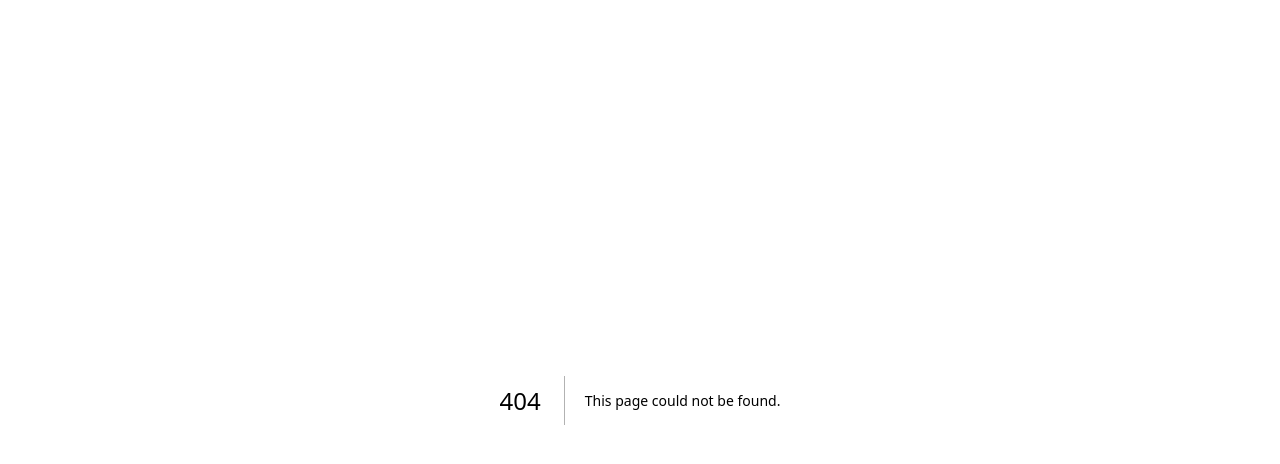
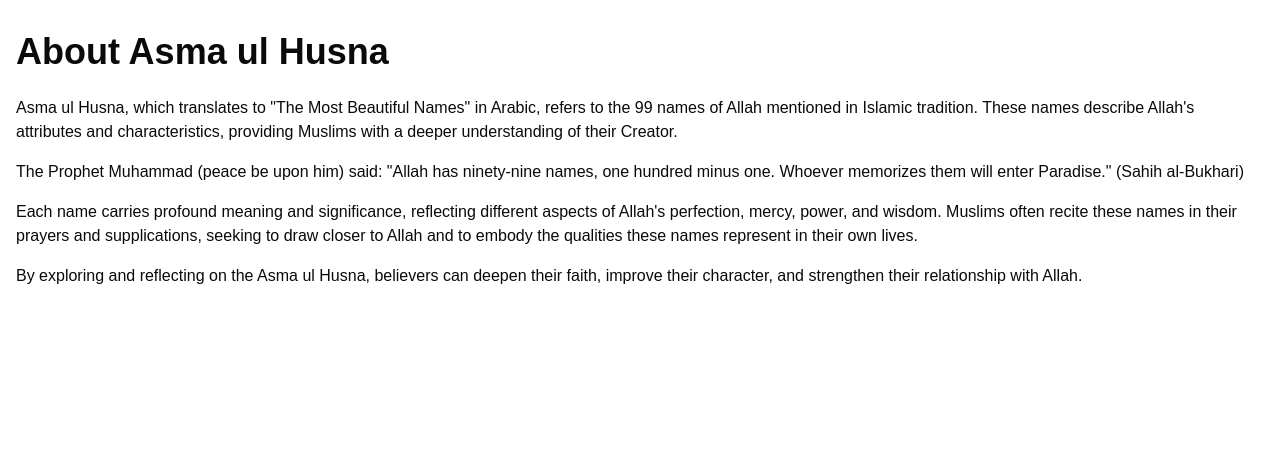
Before and after one commit to saikothasan/99-Names-of-Allah, a Next.js app: page /about in a window 1280 px wide. Before the commit this address had no page. Shown: the top 464 px of the page. Built offline with nearby package versions, Linux system fonts and the light colour scheme.

Commit message:
Create page.tsx

```diff
--- /dev/null
+++ b/src/app/about/page.tsx
@@ -0,0 +1,32 @@
+import type { Metadata } from "next"
+
+export const metadata: Metadata = {
+  title: "About Asma ul Husna | 99 Names of Allah",
+  description: "Learn about the significance and importance of the 99 names of Allah (Asma ul Husna) in Islam.",
+}
+
+export default function AboutPage() {
+  return (
+    <div className="container mx-auto px-4 py-8">
+      <h1 className="text-4xl font-bold mb-6">About Asma ul Husna</h1>
+      <p className="mb-4">
+        Asma ul Husna, which translates to "The Most Beautiful Names" in Arabic, refers to the 99 names of Allah
+        mentioned in Islamic tradition. These names describe Allah's attributes and characteristics, providing Muslims
+        with a deeper understanding of their Creator.
+      </p>
+      <p className="mb-4">
+        The Prophet Muhammad (peace be upon him) said: "Allah has ninety-nine names, one hundred minus one. Whoever
+        memorizes them will enter Paradise." (Sahih al-Bukhari)
+      </p>
+      <p className="mb-4">
+        Each name carries profound meaning and significance, reflecting different aspects of Allah's perfection, mercy,
+        power, and wisdom. Muslims often recite these names in their prayers and supplications, seeking to draw closer
+        to Allah and to embody the qualities these names represent in their own lives.
+      </p>
+      <p>
+        By exploring and reflecting on the Asma ul Husna, believers can deepen their faith, improve their character, and
+        strengthen their relationship with Allah.
+      </p>
+    </div>
+  )
+}
```
